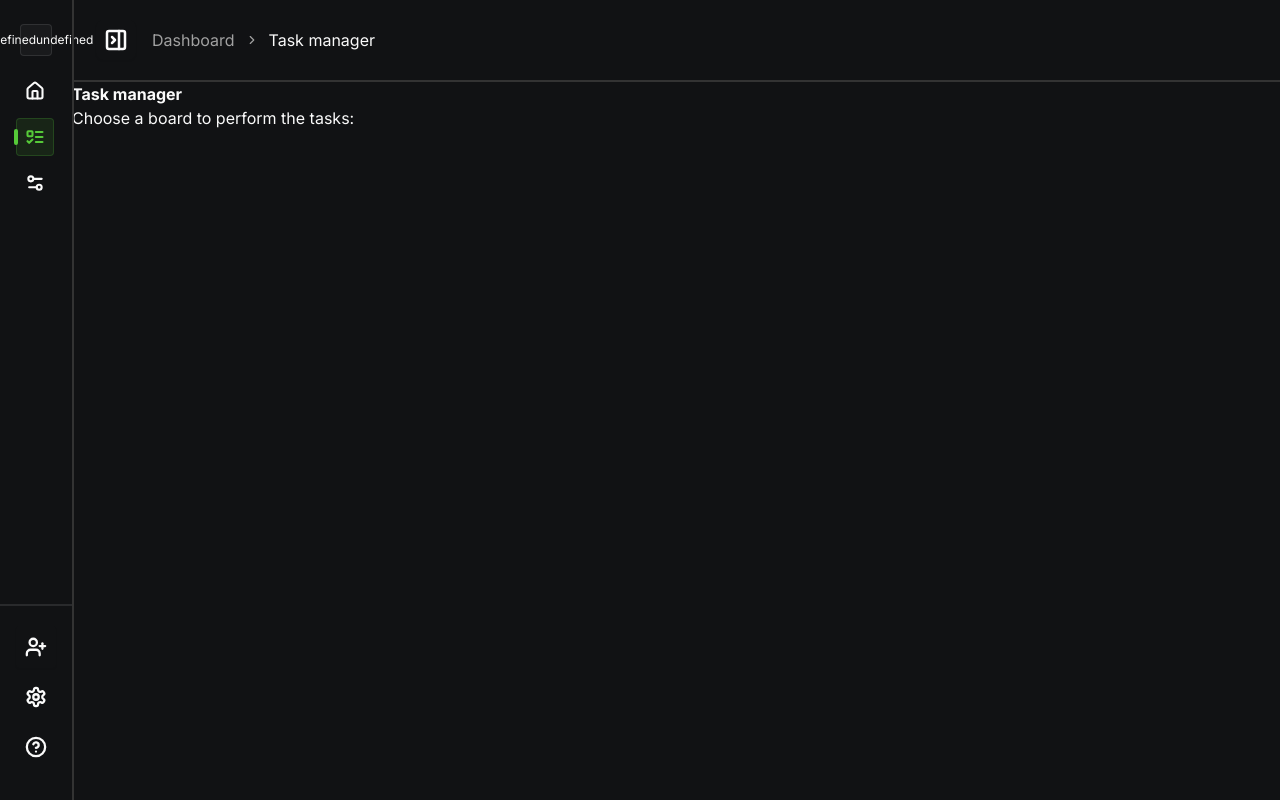
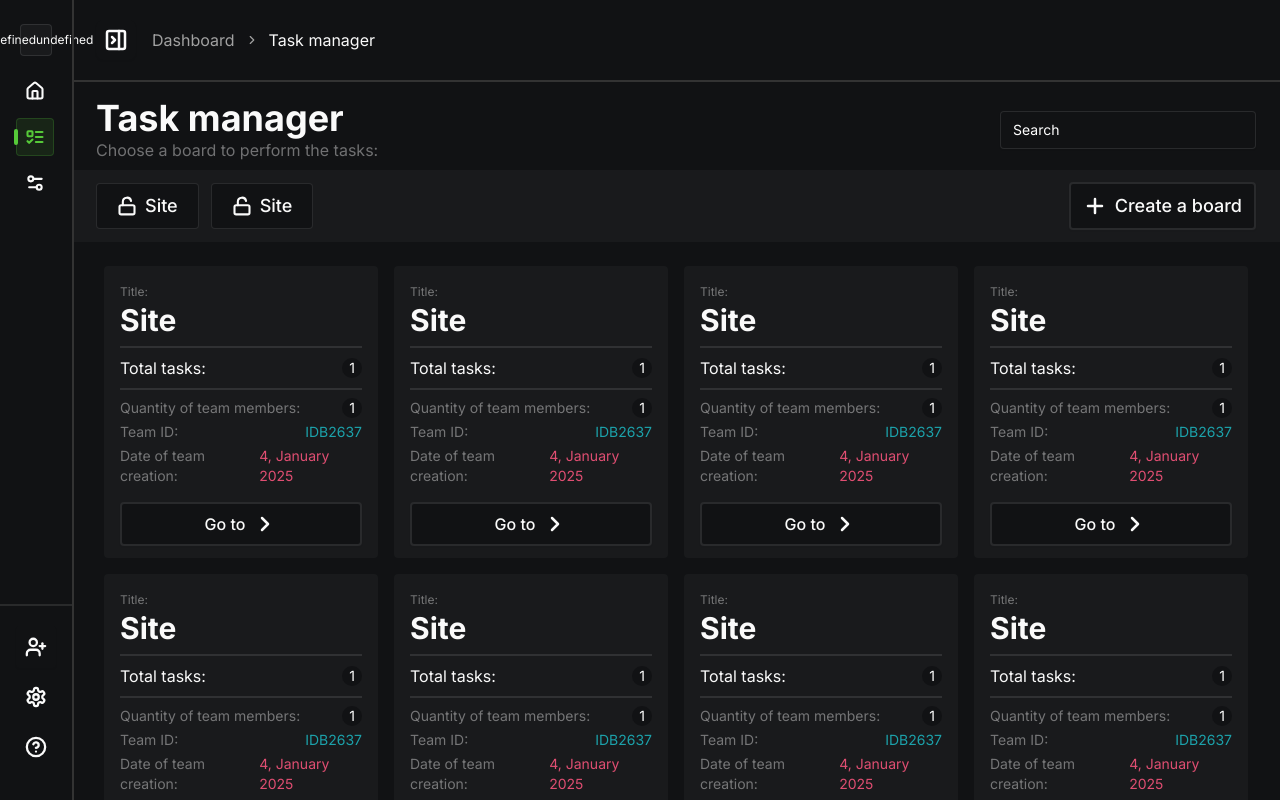
Before and after one commit to NeZox-off/complex-dashboard, a Next.js app: page /dashboard/tasks in a window 1280 px wide. Built offline with nearby package versions, Linux system fonts and the light colour scheme.

Commit message:
create a new 'task manager' page, part 1 of 3

```diff
--- a/src/components/screen/dashboard/tasks/index.tsx
+++ b/src/components/screen/dashboard/tasks/index.tsx
@@ -1,3 +1,6 @@
+"use client";
+import { Button, Icon, Input } from "@/src/components/ui";
+import Link from "next/link";
 import React from "react";
 
 interface TasksManagerProps {}
@@ -5,15 +8,83 @@ interface TasksManagerProps {}
 const TasksManager = ({}: TasksManagerProps) => {
   return (
     <div>
-      <div>
+      <div className="px-6 pt-4 pb-2 flex items-center justify-between">
         <div>
-          <h1>Task manager</h1>
-          <p>Choose a board to perform the tasks:</p>
+          <h1 className="text-4xl">Task manager</h1>
+          <p className="text-white/40">Choose a board to perform the tasks:</p>
         </div>
-        <input/>
+        <Input
+          placeholder="Search"
+          className="max-w-3xs border-white/10 px-3 py-2 rounded placeholder:text-white"
+        />
       </div>
-      <div></div>
-      <div></div>
+      <div className="px-6 py-3 bg-[#191A1C] flex items-center justify-between">
+        <ul className="w-full flex items-center gap-3 overflow-hidden">
+          <li>
+            <Link
+              href={"#"}
+              className="inline-flex items-center gap-2 px-5 py-2 border border-solid border-white/10 rounded bg-background text-lg font-medium"
+            >
+              <Icon name="LockOpen" size={20} />
+              Site
+            </Link>
+          </li>
+          <li>
+            <Link
+              href={"#"}
+              className="inline-flex items-center gap-2 px-5 py-2 border border-solid border-white/10 rounded bg-background text-lg font-medium"
+            >
+              <Icon name="LockOpen" size={20} />
+              Site
+            </Link>
+          </li>
+        </ul>
+        <Button className="px-3 py-2 bg-background rounded text-lg hover:bg-[#191A1C] border-white/10 border-2">
+          <Icon name="Plus" size={24} />
+          Create a board
+        </Button>
+      </div>
+      <div className="px-8 py-6">
+        <ul className="grid grid-cols-1 xl:grid-cols-4 lg:grid-cols-3 sm:grid-cols-2 gap-4 container mx-auto">
+          {new Array(13).fill(null).map(() => (
+            <li className="py-3 px-4 bg-[#191A1C] min-w-1/6 rounded">
+              <div className="flex flex-col gap-2 mb-4">
+                <div>
+                  <span className="text-xs text-white/40">Title:</span>
+                  <h2 className="text-3xl">Site</h2>
+                </div>
+                <span className="w-full h-0.5 bg-white/10"></span>
+                <div className="inline-flex items-center justify-between">
+                  Total tasks:
+                  <span className="bg-background rounded-full w-5 h-5 text-sm text-center text-white">
+                    1
+                  </span>
+                </div>
+                <span className="w-full h-0.5 bg-white/10"></span>
+                <ul className="flex flex-col gap-1">
+                  <li className="inline-flex items-center justify-between text-sm text-white/40">
+                    Quantity of team members:
+                    <span className="bg-background rounded-full w-5 h-5 text-sm text-center text-white">
+                      1
+                    </span>
+                  </li>
+                  <li className="inline-flex items-center justify-between text-sm text-white/40">
+                    Team ID:
+                    <span className="text-[#1CA2AB]">IDB2637</span>
+                  </li>
+                  <li className="inline-flex items-center justify-between text-sm text-white/40">
+                    Date of team creation:
+                    <span className="text-[#E04E72]">4, January 2025</span>
+                  </li>
+                </ul>
+              </div>
+              <Button className="w-full py-2 rounded bg-background hover:bg-[#191A1C] border-2 border-solid border-white/10 text-base">
+                Go to <Icon name="ChevronRight" size={24} />
+              </Button>
+            </li>
+          ))}
+        </ul>
+      </div>
     </div>
   );
 };
--- a/src/components/ui/button.tsx
+++ b/src/components/ui/button.tsx
@@ -1,8 +1,8 @@
-import * as React from "react"
-import { Slot } from "@radix-ui/react-slot"
-import { cva, type VariantProps } from "class-variance-authority"
+import * as React from "react";
+import { Slot } from "@radix-ui/react-slot";
+import { cva, type VariantProps } from "class-variance-authority";
 
-import { cn } from "@/src/lib/utils"
+import { cn } from "@/src/lib/utils";
 
 const buttonVariants = cva(
   "inline-flex items-center justify-center gap-2 whitespace-nowrap rounded-md cursor-pointer text-sm font-medium transition-all disabled:pointer-events-none disabled:opacity-50 [&_svg]:pointer-events-none shrink-0 outline-none focus-visible:border-ring focus-visible:ring-ring/50 focus-visible:ring-[3px] aria-invalid:ring-destructive/20 dark:aria-invalid:ring-destructive/40 aria-invalid:border-destructive",
@@ -10,16 +10,7 @@ const buttonVariants = cva(
     variants: {
       variant: {
         default:
-          "bg-primary/80 text-2xl text-primary-foreground shadow-xs hover:bg-primary/90",
-        destructive:
-          "bg-destructive text-white shadow-xs hover:bg-destructive/90 focus-visible:ring-destructive/20 dark:focus-visible:ring-destructive/40 dark:bg-destructive/60",
-        outline:
-          "border bg-background shadow-xs hover:bg-accent hover:text-accent-foreground dark:bg-input/30 dark:border-input dark:hover:bg-input/50",
-        secondary:
-          "bg-secondary text-secondary-foreground shadow-xs hover:bg-secondary/80",
-        ghost:
-          "hover:bg-accent hover:text-accent-foreground dark:hover:bg-accent/50",
-        link: "text-primary underline-offset-4 hover:underline",
+          "bg-primary/80 text-base text-primary-foreground shadow-xs hover:bg-primary/90",
       },
       size: {
         default: "p-3",
@@ -33,7 +24,7 @@ const buttonVariants = cva(
       size: "default",
     },
   }
-)
+);
 
 function Button({
   className,
@@ -43,9 +34,9 @@ function Button({
   ...props
 }: React.ComponentProps<"button"> &
   VariantProps<typeof buttonVariants> & {
-    asChild?: boolean
+    asChild?: boolean;
   }) {
-  const Comp = asChild ? Slot : "button"
+  const Comp = asChild ? Slot : "button";
 
   return (
     <Comp
@@ -53,7 +44,7 @@ function Button({
       className={cn(buttonVariants({ variant, size, className }))}
       {...props}
     />
-  )
+  );
 }
 
-export { Button, buttonVariants }
+export { Button, buttonVariants };
```
